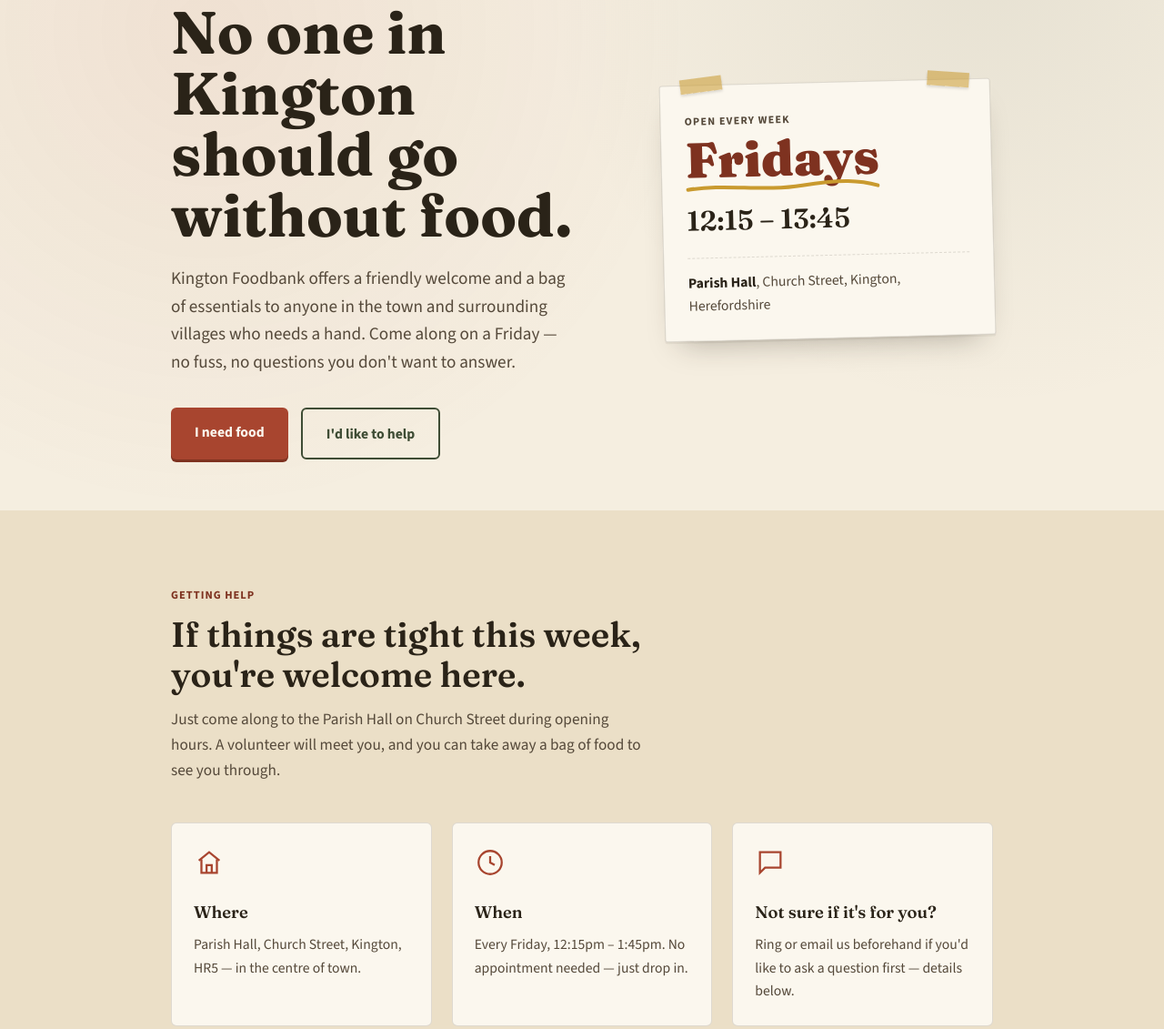
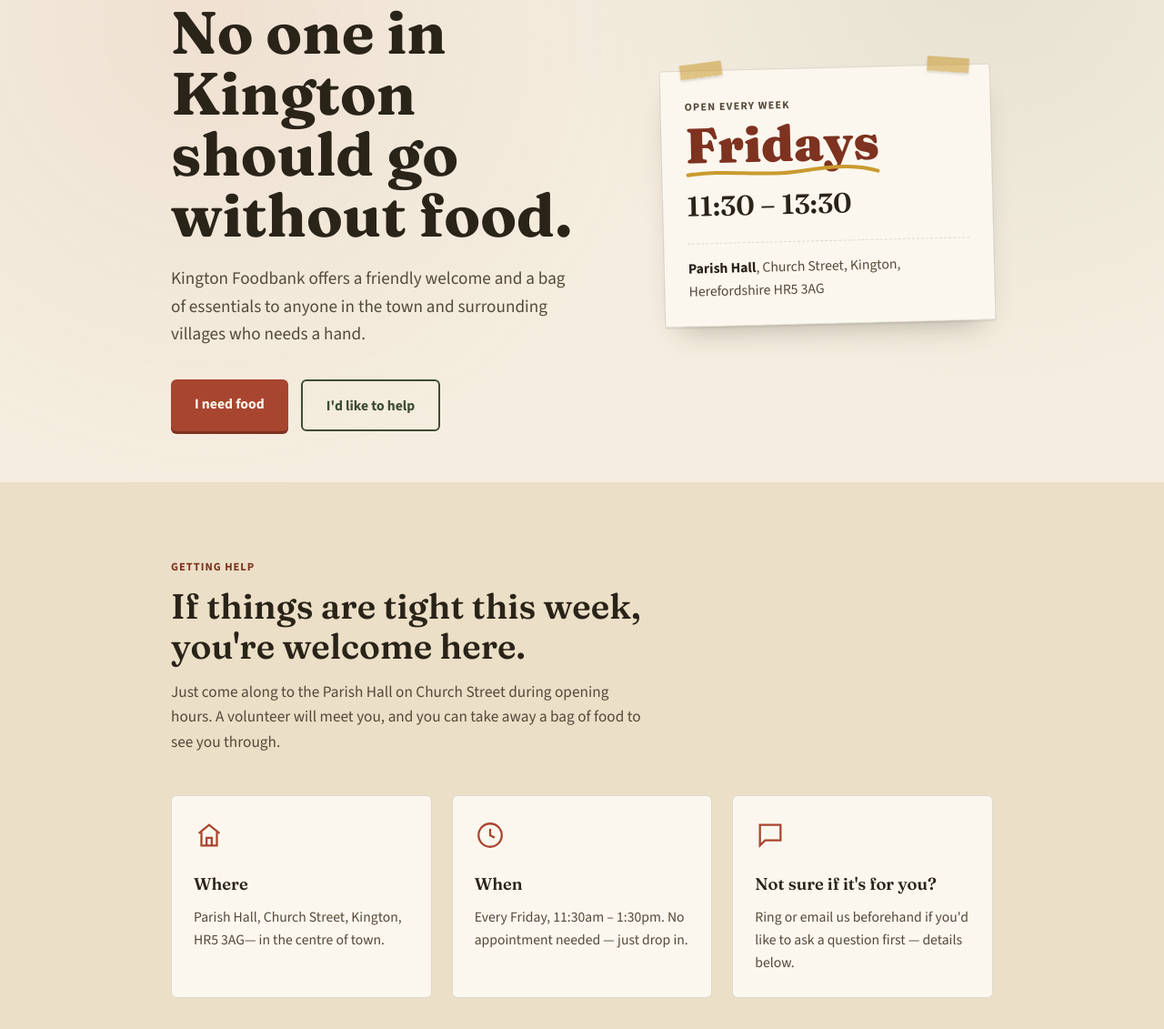
Before and after one commit to magicobject/kingtonfoodbank, a plain HTML site: page kington-foodbank.html in a window 1280 px wide. Shown: the part 181-1312 px from the top of the page at 91% size. Drawn offline with nearby package versions, Linux system fonts and the light colour scheme.

Commit message:
Minor changes

```diff
--- a/kington-foodbank.html
+++ b/kington-foodbank.html
@@ -438,7 +438,8 @@
       <div>
         <div class="eyebrow">Churches Together in Kington</div>
         <h1>No one in Kington should go without food.</h1>
-        <p class="lede">Kington Foodbank offers a friendly welcome and a bag of essentials to anyone in the town and surrounding villages who needs a hand. Come along on a Friday — no fuss, no questions you don't want to answer.</p>
+        <p class="lede">Kington Foodbank offers a friendly welcome and a bag of essentials to anyone in the town and surrounding villages
+          who needs a hand.</p>
         <div class="cta-row">
           <a class="btn btn-primary" href="#help">I need food</a>
           <a class="btn btn-secondary" href="#donate">I'd like to help</a>
@@ -453,9 +454,9 @@
             <path d="M2 8 C 40 2, 80 12, 120 6 S 180 2, 198 8" fill="none" stroke="#C99A2E" stroke-width="4" stroke-linecap="round"/>
           </svg>
         </div>
-        <div class="time">12:15 &ndash; 13:45</div>
+        <div class="time">11:30 &ndash; 13:30</div>
         <div class="place">
-          <strong>Parish Hall</strong>, Church Street, Kington, Herefordshire
+          <strong>Parish Hall</strong>, Church Street, Kington, Herefordshire HR5 3AG
         </div>
       </div>
     </div>
@@ -474,14 +475,14 @@
             <svg width="34" height="34" viewBox="0 0 24 24" fill="none" stroke="#A8452F" stroke-width="1.6"><path d="M4 10.5 12 4l8 6.5"/><path d="M6 9.5V20h12V9.5"/><path d="M10 20v-6h4v6"/></svg>
           </div>
           <h3>Where</h3>
-          <p>Parish Hall, Church Street, Kington, HR5 &mdash; in the centre of town.</p>
+          <p>Parish Hall, Church Street, Kington, HR5 3AG&mdash; in the centre of town.</p>
         </div>
         <div class="info-card">
           <div class="icon">
             <svg width="34" height="34" viewBox="0 0 24 24" fill="none" stroke="#A8452F" stroke-width="1.6"><circle cx="12" cy="12" r="9"/><path d="M12 7v5l3.5 2"/></svg>
           </div>
           <h3>When</h3>
-          <p>Every Friday, 12:15pm &ndash; 1:45pm. No appointment needed &mdash; just drop in.</p>
+          <p>Every Friday, 11:30am &ndash; 1:30pm. No appointment needed &mdash; just drop in.</p>
         </div>
         <div class="info-card">
           <div class="icon">
@@ -520,7 +521,7 @@
 
         <div class="drop-card">
           <h3>Where to drop off</h3>
-          <p>Bring donations to the Parish Hall, Church Street, on a Friday between 12:15 and 1:45pm, when a volunteer will be there to take them in.</p>
+          <p>Bring donations to the Parish Hall, Church Street, on a Friday between 11:30am and 1:30pm, when a volunteer will be there to take them in.</p>
           <p>For a different time, or to arrange a collection, contact us first:</p>
           <p><a href="mailto:patroberts123@btinternet.com">patroberts123@btinternet.com</a> &middot; <a href="tel:+447794439644">07794 439644</a></p>
         </div>
@@ -554,14 +555,14 @@
     <div class="foot-grid">
       <div>
         <h4>Kington Foodbank</h4>
-        <p>Parish Hall, Church Street<br>Kington, Herefordshire</p>
+        <p>Parish Hall, Church Street<br>Kington, Herefordshire HR5 3AG</p>
         <div class="badge-strip">
           <span class="badge">Run by Churches Together in Kington</span>
         </div>
       </div>
       <div>
         <h4>Opening hours</h4>
-        <p>Fridays<br>12:15pm &ndash; 1:45pm</p>
+        <p>Fridays<br>11:30am &ndash; 1:30pm</p>
       </div>
       <div>
         <h4>Get in touch</h4>
```
